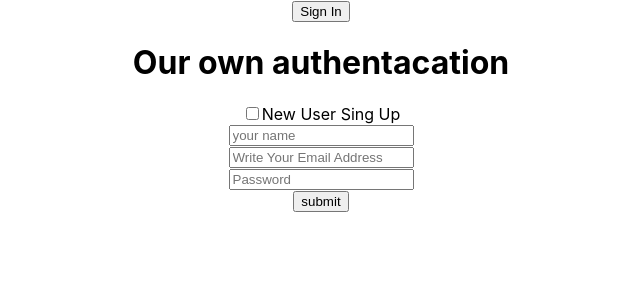
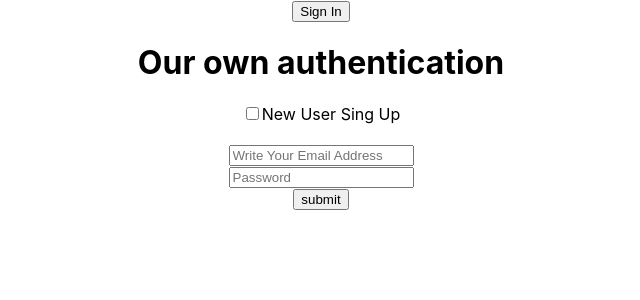
Before and after one commit to jonytalukdar/fire-auth, a React (Create React App) app: page / in a window 1280 px wide. Shown: the top 300 px of the page, without its empty margins (319-959 px from the left). Built offline with nearby package versions, Linux system fonts and the light colour scheme.

Commit message:
set new user

```diff
--- a/src/App.js
+++ b/src/App.js
@@ -12,6 +12,7 @@ if (!firebase.apps.length) {
 
 function App() {
   const provider = new firebase.auth.GoogleAuthProvider();
+  const [newUser, setNewUser] = useState(false);
   const [user, setUser] = useState({
     isSignIn: false,
     name: '',
@@ -114,10 +115,15 @@ function App() {
           <img src={user.photo} alt="" />
         </div>
       )}
-      <h1>Our own authentacation</h1>
-      <input type="checkbox" name="newUser" />
+      <h1>Our own authentication</h1>
+      <input
+        type="checkbox"
+        onChange={() => setNewUser(!newUser)}
+        name="newUser"
+      />
       <label htmlFor="newUser">New User Sing Up</label>
       <form onSubmit={handleSubmit}>
+        {newUser && (
           <input
             type="text"
             name="name"
@@ -125,6 +131,7 @@ function App() {
             onBlur={handleBlur}
             placeholder="your name"
           />
+        )}
         <br />
         <input
           type="text"
```
Lines whose indentation alone changed are shown as unchanged.
